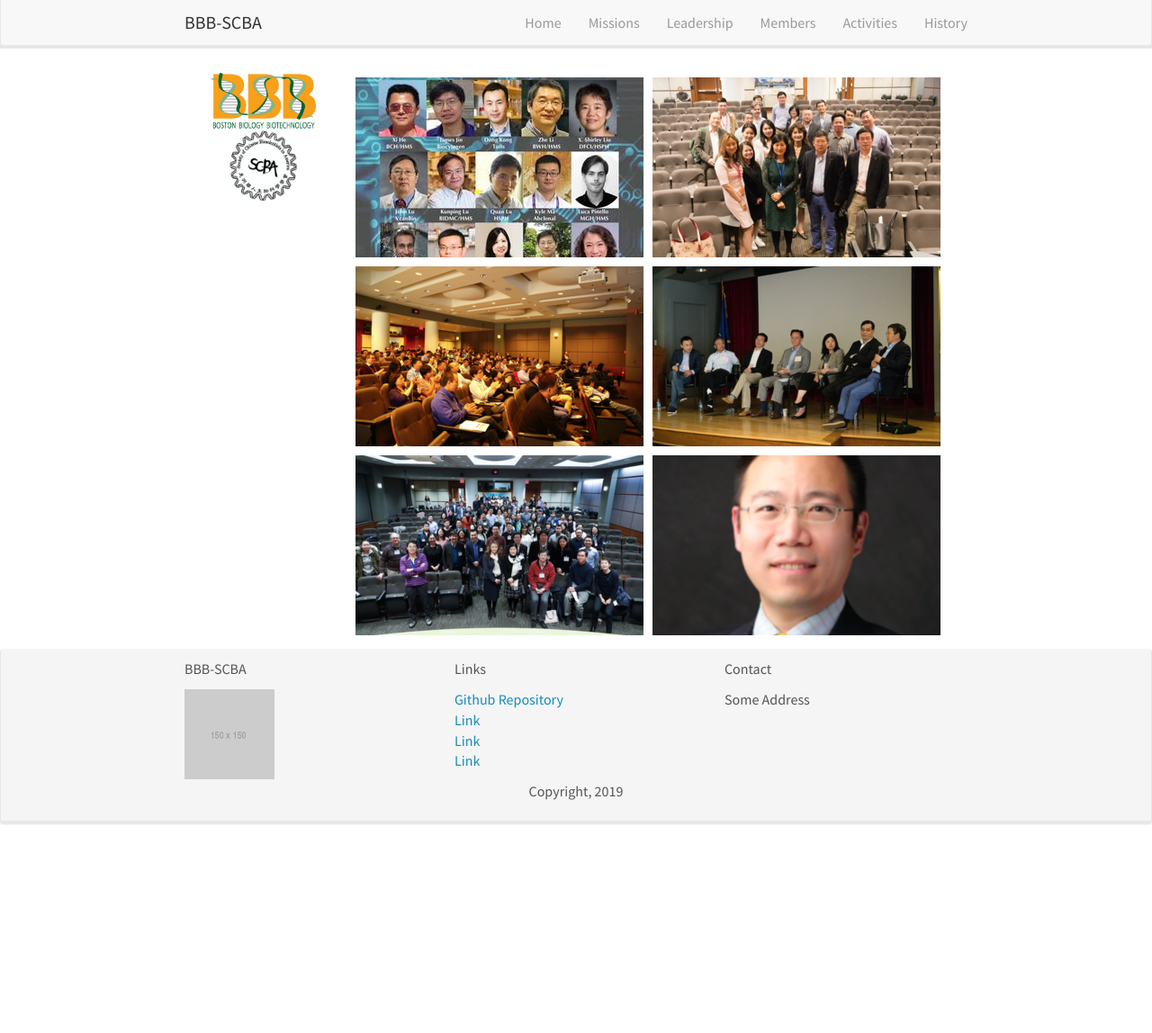
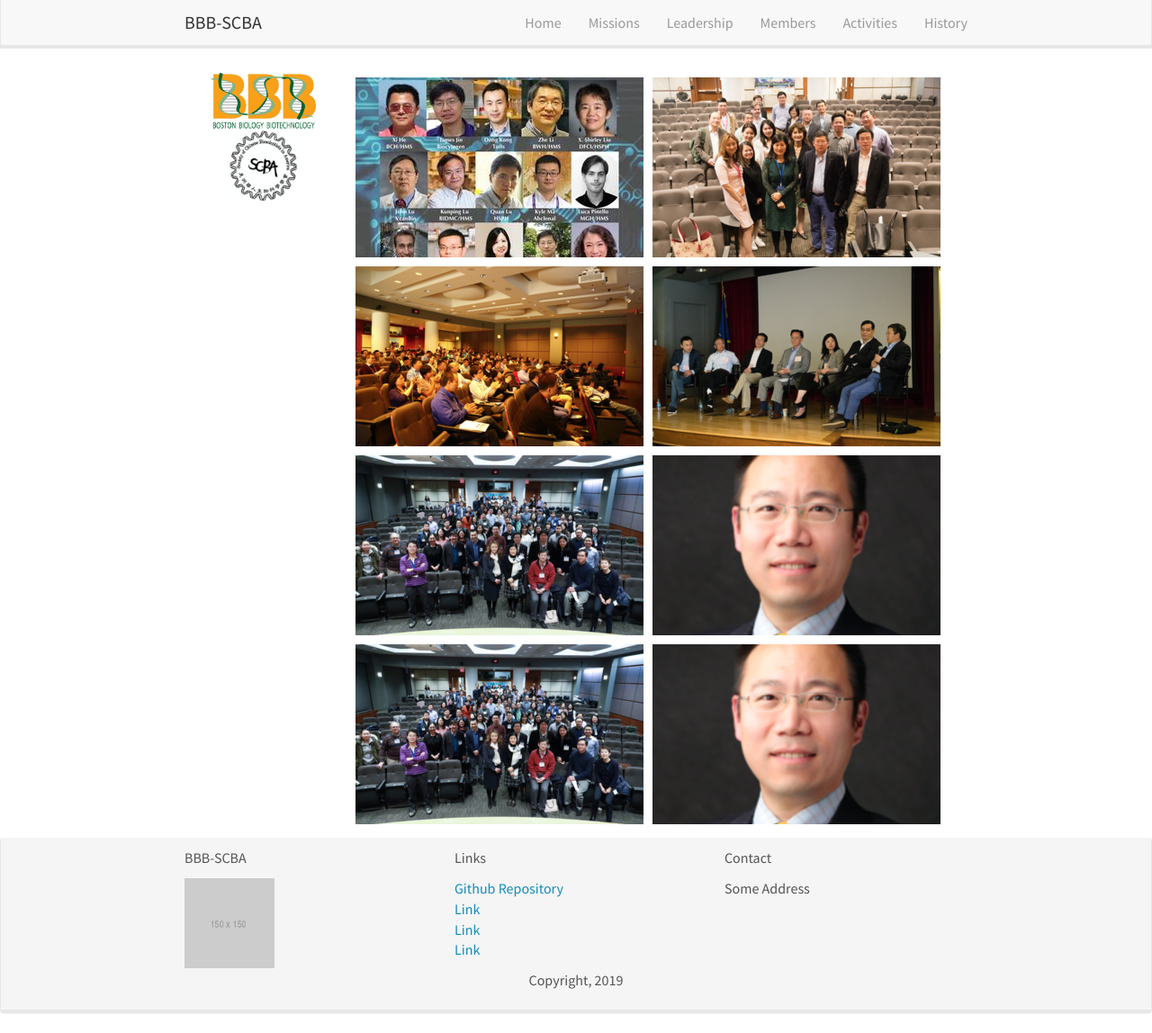
Before and after one commit to bbb-scba/bbb-scba.github.io, a Jekyll site: the page built from home.md, in a window 1280 px wide and 1148 px high. Shown: the whole window at 90% size. Built offline with Jekyll 4.4.1, drawn with Linux system fonts in a browser that asks for light colours; nearby versions of some CDN libraries.

Commit message:
Update home.md

```diff
--- a/home.md
+++ b/home.md
@@ -34,6 +34,10 @@ permalink: /
     <td style="padding: 5px;" width="25%" height="25%"><img src="images/slider/screen_shot_2019-11-24_at_10.01.38_am.png" ></td>
     <td style="padding: 5px;" width="25%" height="25%"><img src="images/slider/screen_shot_2019-09-13_at_9.46.14_pm.png" ></td>
   </tr>
+  <tr>
+    <td style="padding: 5px;" width="25%" height="25%"><img src="images/slider/screen_shot_2019-11-24_at_10.01.38_am.png" ></td>
+    <td style="padding: 5px;" width="25%" height="25%"><img src="images/slider/screen_shot_2019-09-13_at_9.46.14_pm.png" ></td>
+  </tr>
 </table>
 
   </div>
```
